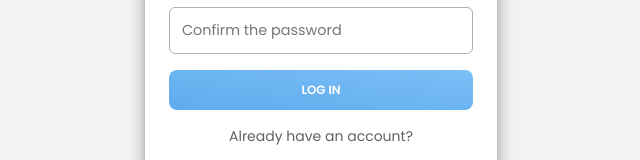
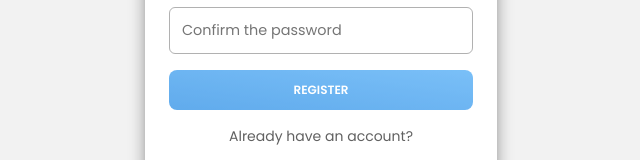
Before and after one commit to danilloboing/crud, a React (Create React App) app in the folder frontend/: page /cadastro in a window 1280 px wide. Shown: the part 434-594 px from the top of the page, without its empty margins (319-959 px from the left). Built offline with nearby package versions, Linux system fonts and the light colour scheme.

Commit message:
change: button text

```diff
--- a/frontend/src/pages/CadastroUser/CadastroUsuario.js
+++ b/frontend/src/pages/CadastroUser/CadastroUsuario.js
@@ -62,7 +62,7 @@ const CadastroUsuario = () => {
           />
             <Botao
             type='submit'
-            text='Log In'
+            text='Register'
             onClick={handleSubmit}
             disabled={loading === true || !validadorInput()}
           />
```
